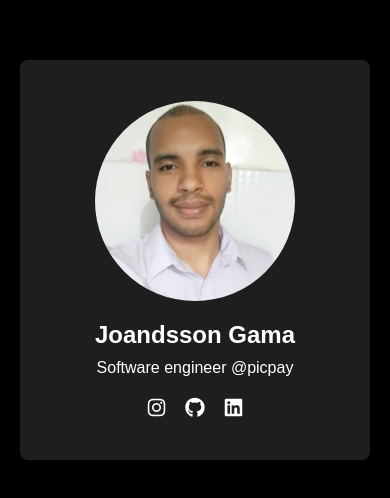
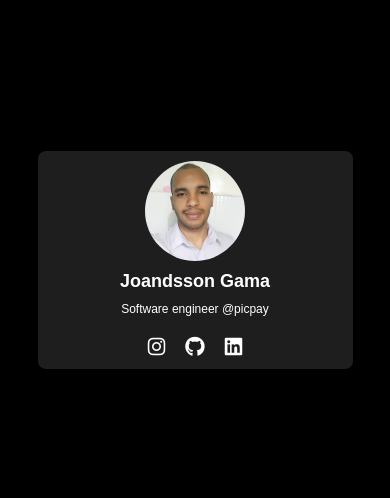
Before and after one commit to joandysson/joandysson.github.io, a plain HTML site: page index.html in a window 390 px wide. Shown: the part 162-660 px from the top of the page. Drawn offline with Linux system fonts and the light colour scheme.

Commit message:
responsive

```diff
--- a/assets/css/style.css
+++ b/assets/css/style.css
@@ -4,7 +4,8 @@
   box-sizing: border-box;
 }
 
-html, body {
+html,
+body {
   height: 100%;
 }
 
@@ -64,3 +65,46 @@
   color: #ffffff;
   text-align: center;
 }
+
+/* Media Queries */
+@media (max-width: 768px) {
+  .card {
+    width: 90%;
+    height: auto;
+    max-width: 400px;
+  }
+
+  .profile-image {
+    width: 150px;
+    height: 150px;
+    margin-bottom: 10px;
+  }
+
+  .title {
+    font-size: 20px;
+  }
+
+  .description {
+    font-size: 14px;
+  }
+}
+
+@media (max-width: 480px) {
+  .card {
+    padding: 10px;
+  }
+
+  .profile-image {
+    width: 100px;
+    height: 100px;
+    margin-bottom: 10px;
+  }
+
+  .title {
+    font-size: 18px;
+  }
+
+  .description {
+    font-size: 12px;
+  }
+}
```
Also changed, not shown: index.html (+4 -1 lines).
